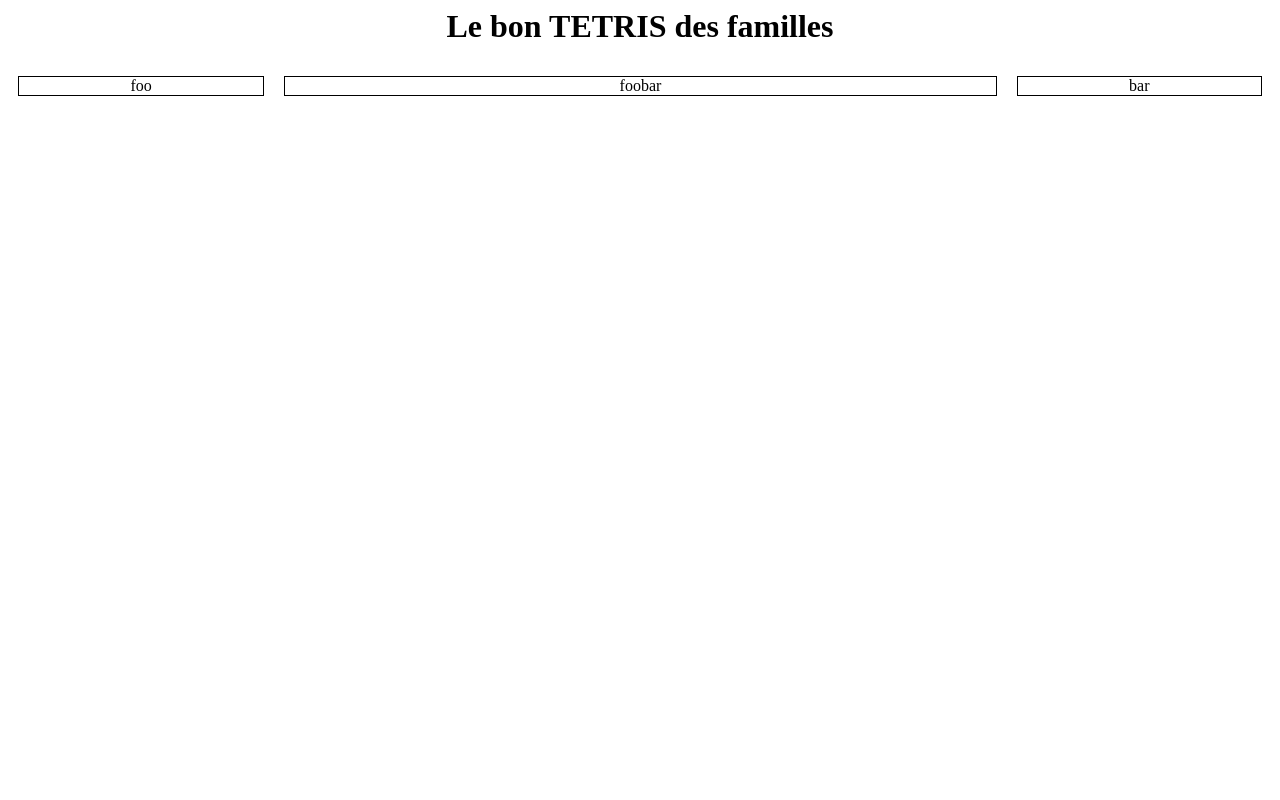
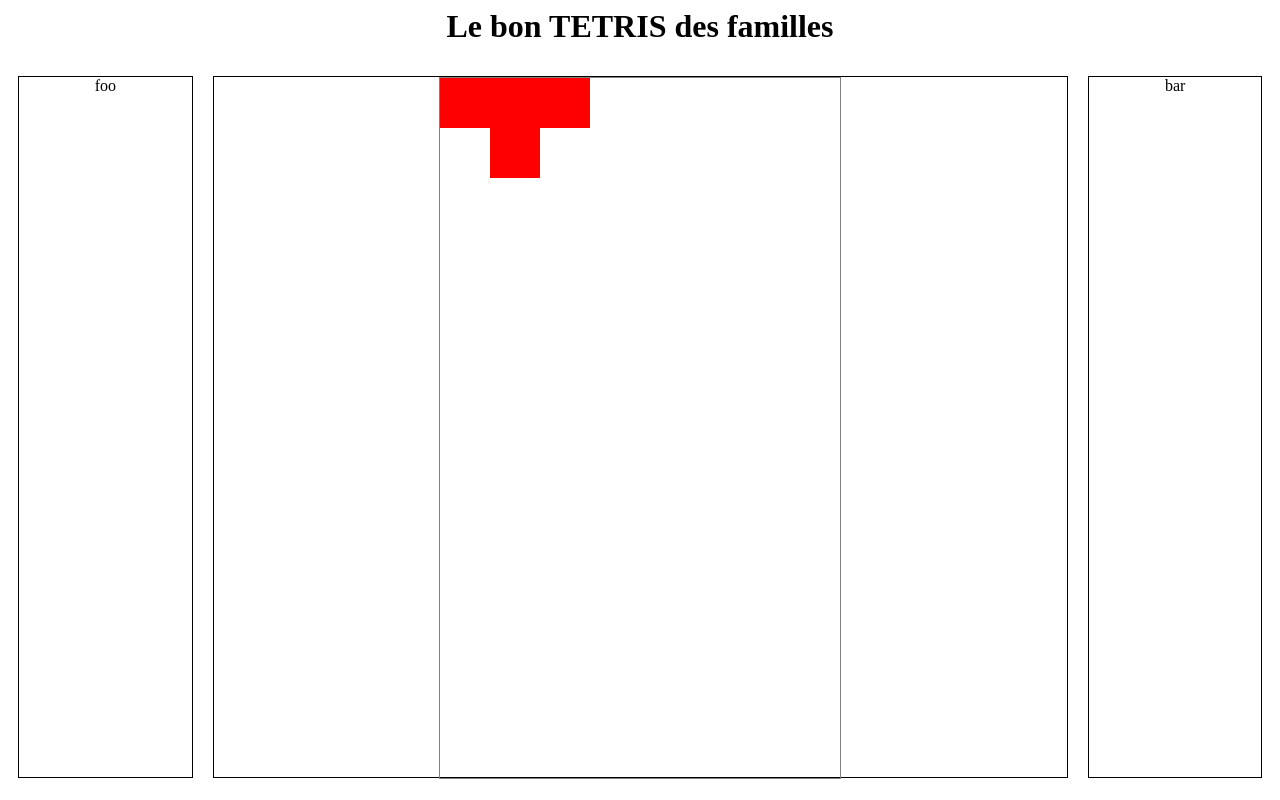
Before and after one commit to toliger/tetris, a plain HTML site: page index.html in a window 1280 px wide. Drawn offline with nearby package versions, Linux system fonts and the light colour scheme.

Commit message:
beautiful push

```diff
--- /dev/null
+++ b/Map.js
@@ -0,0 +1,43 @@
+import p1 from './js/pieces/p1.js';
+
+export default class Map {
+  constructor(height = 700, width = 400) {
+    this.size = { height, width };
+    console.log('plop', this.size);
+    this.generate();
+    this.drawPiece();
+  }
+
+  generate() {
+    $('#mainBoard').css({
+      width: this.size.width + 'px',
+      height: this.size.height + 'px',
+    })
+
+    $('<canvas>').attr({
+      id: 'map'
+    }).css({
+      width: this.size.width + 'px',
+      height: this.size.height + 'px',
+      border: `1px gray double`,
+    }).appendTo('#mainBoard');
+
+    let c = document.getElementById("map");
+    c.width  = this.size.width;
+    c.height = this.size.height;
+    this.ctx = c.getContext("2d");
+
+  }
+
+  drawPiece() {
+    let p = new p1();
+    console.log(p.form);
+    this.ctx.fillStyle = "#FF0000";
+    // this.ctx.fillRect(0,0,50,50);
+    const f = 0;
+    for (let i in p.form[f]) {
+      console.log(p.form[f][i])
+      this.ctx.fillRect(p.form[f][i][0] * 50,p.form[f][i][1] * 50, 50, 50);
+    }
+  }
+}
--- a/index.html
+++ b/index.html
@@ -14,11 +14,15 @@
             foo
         </div>
         <div id="mainBoard" class="game-item">
-            foobar
         </div>
         <div id="chat" class="game-item">
             bar
         </div>
     </section>
+    <script
+      src="https://code.jquery.com/jquery-3.3.1.min.js"
+      integrity="sha256-FgpCb/KJQlLNfOu91ta32o/NMZxltwRo8QtmkMRdAu8="
+      crossorigin="anonymous"></script>
+    <script src="main.js" type="module"></script>
 </body>
 </html>
--- /dev/null
+++ b/js/pieces/Piece.js
@@ -0,0 +1,5 @@
+export default class Piece {
+  constructor() {
+
+  }
+}
--- /dev/null
+++ b/js/pieces/p1.js
@@ -0,0 +1,20 @@
+import Piece from './Piece.js';
+/*
+ * +++
+ *  +
+ */
+
+export default class p1 extends Piece {
+  constructor() {
+    super();
+    this.form = [];
+    this.addform();
+  }
+
+  addform() {
+    this.form.push([[0, 0], [1, 0], [2, 0], [1, 1]]);
+    this.form.push([[0, 1], [1, 0], [1, 1], [2, 1]]);
+    this.form.push([[2, 0], [1, 0], [1, 1], [3, 1]]);
+    this.form.push([[0, 0], [1, 0], [1, 1], [2, 0]]);
+  }
+}
--- /dev/null
+++ b/main.js
@@ -0,0 +1,5 @@
+import Map from './Map.js';
+
+$(() => {
+  new Map();
+});
```
Also changed, not shown: Tetromino.js (line endings or trailing spaces).
